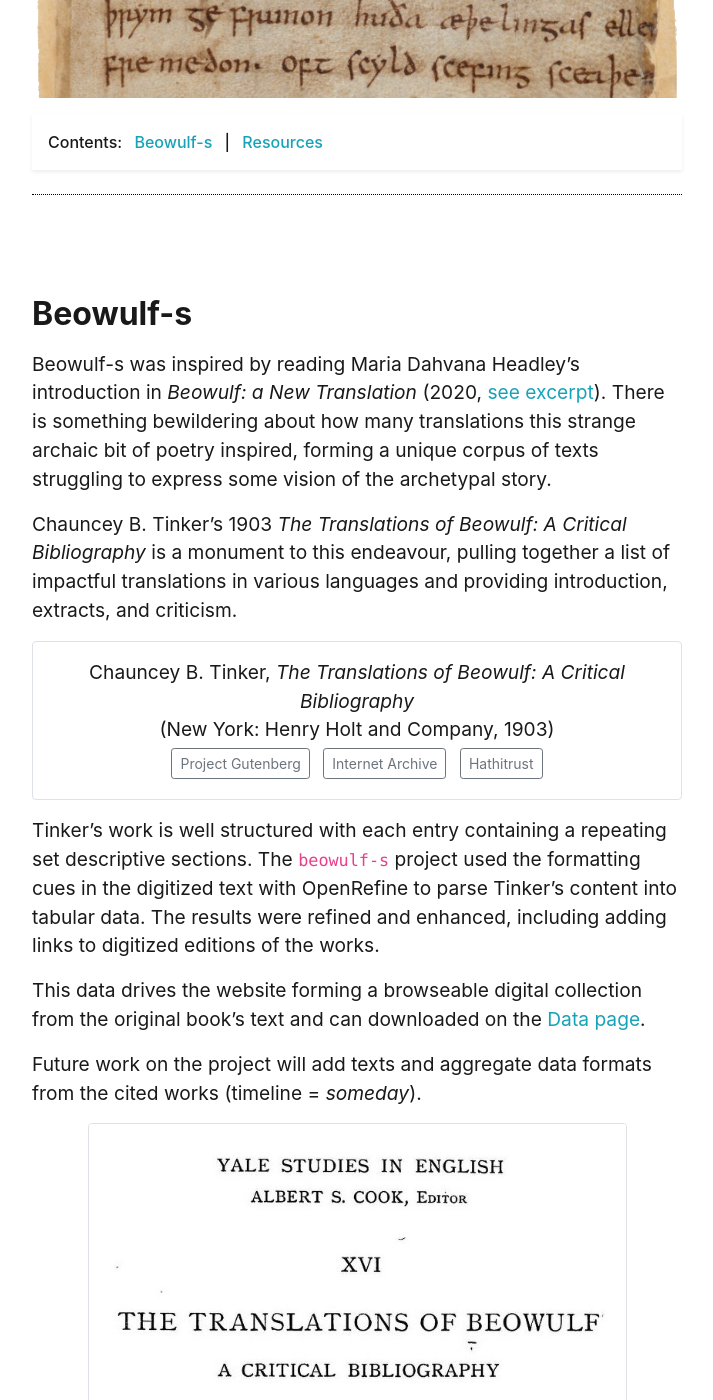
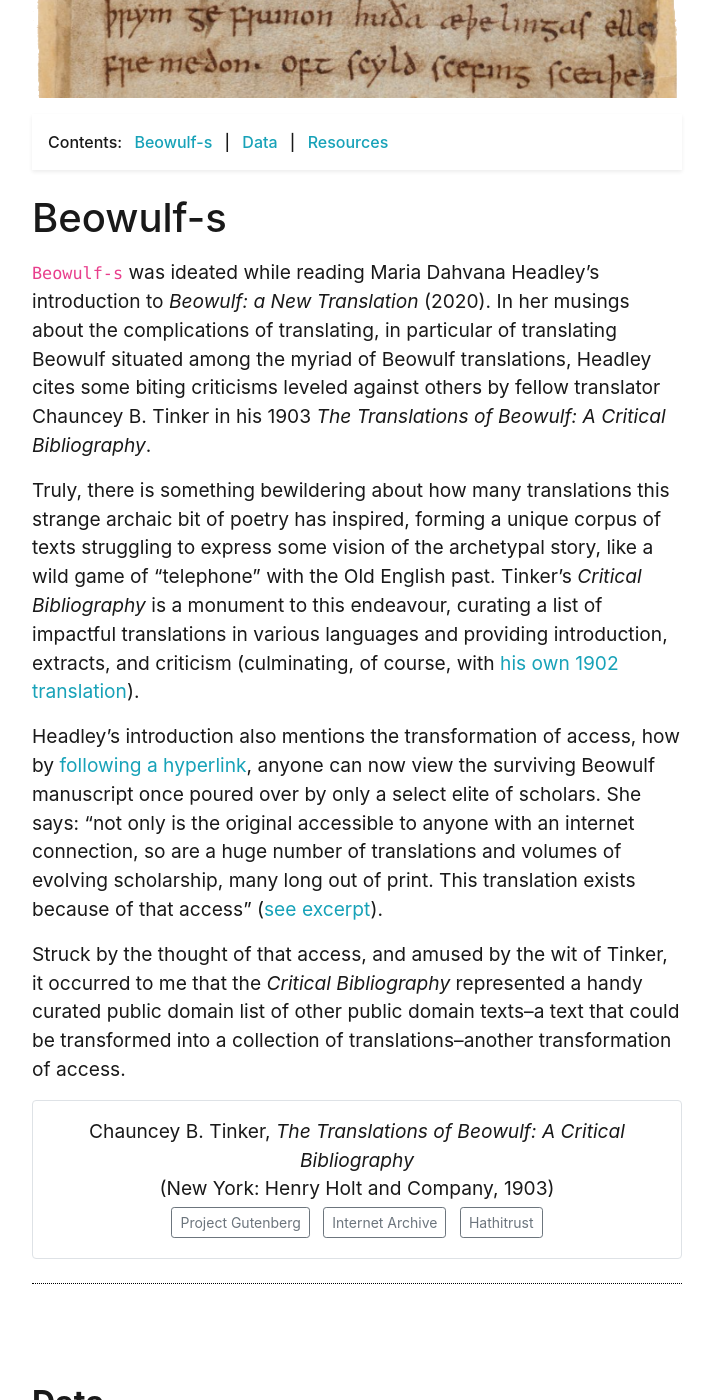
Before and after one commit to evanwill/beowulf-s, a Jekyll site: the page built from pages/about.md, in a window 1280 px wide and 1400 px high, scrolled down 276 px. Shown: the whole window, without its empty margins (283-996 px from the left). Built offline with Jekyll 4.4.1, drawn with Linux system fonts in a browser that asks for light colours; some of the changed text lies outside the part shown.

Commit message:
more about

```diff
--- a/pages/about.md
+++ b/pages/about.md
@@ -8,14 +8,20 @@
 
 <img src="{{ '/assets/img/ms_cotton_vitellius_a_xv_f_132r_crop.png' | relative_url }}" class="img-fluid" >
 
-{% include feature/nav-menu.html sections="Beowulf-s;Resources" %}
+{% include feature/nav-menu.html sections="Beowulf-s;Data;Resources" %}
 
-## Beowulf-s
+# Beowulf-s
 
-Beowulf-s was inspired by reading Maria Dahvana Headley's introduction in *Beowulf: a New Translation* (2020, [see excerpt](https://us.macmillan.com/excerpt?isbn=9780374720155){:target='_blank' rel='noopener'}).
-There is something bewildering about how many translations this strange archaic bit of poetry inspired, forming a unique corpus of texts struggling to express some vision of the archetypal story.
+`Beowulf-s` was ideated while reading Maria Dahvana Headley's introduction to *Beowulf: a New Translation* (2020).
+In her musings about the complications of translating, in particular of translating Beowulf situated among the myriad of Beowulf translations, Headley cites some biting criticisms leveled against others by fellow translator Chauncey B. Tinker in his 1903 *The Translations of Beowulf: A Critical Bibliography*.
 
-Chauncey B. Tinker's 1903 *The Translations of Beowulf: A Critical Bibliography* is a monument to this endeavour, pulling together a list of impactful translations in various languages and providing introduction, extracts, and criticism.
+Truly, there is something bewildering about how many translations this strange archaic bit of poetry has inspired, forming a unique corpus of texts struggling to express some vision of the archetypal story, like a wild game of "telephone" with the Old English past.
+Tinker's *Critical Bibliography* is a monument to this endeavour, curating a list of impactful translations in various languages and providing introduction, extracts, and criticism (culminating, of course, with [his own 1902 translation]({{ '/items/trans_tinker.html' | relative_url }})).
+
+Headley's introduction also mentions the transformation of access, how by [following a hyperlink](http://www.bl.uk/manuscripts/Viewer.aspx?ref=cotton_ms_vitellius_a_xv_f094r){:target='_blank' rel='noopener'}, anyone can now view the surviving Beowulf manuscript once poured over by only a select elite of scholars.
+She says: "not only is the original accessible to anyone with an internet connection, so are a huge number of translations and volumes of evolving scholarship, many long out of print. This translation exists because of that access" ([see excerpt](https://us.macmillan.com/excerpt?isbn=9780374720155){:target='_blank' rel='noopener'}).
+
+Struck by the thought of that access, and amused by the wit of Tinker, it occurred to me that the *Critical Bibliography* represented a handy curated public domain list of other public domain texts--a text that could be transformed into a collection of translations--another transformation of access.
 
 <p class="p-3 border rounded text-center" markdown="1">
 Chauncey B. Tinker, *The Translations of Beowulf: A Critical Bibliography*<br>
@@ -25,11 +31,13 @@
 [Hathitrust](https://catalog.hathitrust.org/Record/000472576){:.btn .btn-sm .btn-outline-secondary .m-1 target='_blank' rel='noopener'}
 </p>
 
-Tinker's work is well structured with each entry containing a repeating set descriptive sections.
-The `beowulf-s` project used the formatting cues in the digitized text with OpenRefine to parse Tinker's content into tabular data.
+## Data
+
+Tinker's work is well structured with each entry containing a repeating set of descriptive sections.
+Utilizing formatting cues in the text such as section headers and spacing patterns, the `beowulf-s` project parsed Tinker's content into tabular data with OpenRefine.
 The results were refined and enhanced, including adding links to digitized editions of the works.
 
-This data drives the website forming a browseable digital collection from the original book's text and can downloaded on the [Data page]({{ '/data.html' | relative_url }}).
+This data drives the website forming a browseable digital collection from the original book's text and can downloaded from the [Data page]({{ '/data.html' | relative_url }}).
 
 Future work on the project will add texts and aggregate data formats from the cited works (timeline = *someday*).
 
```
